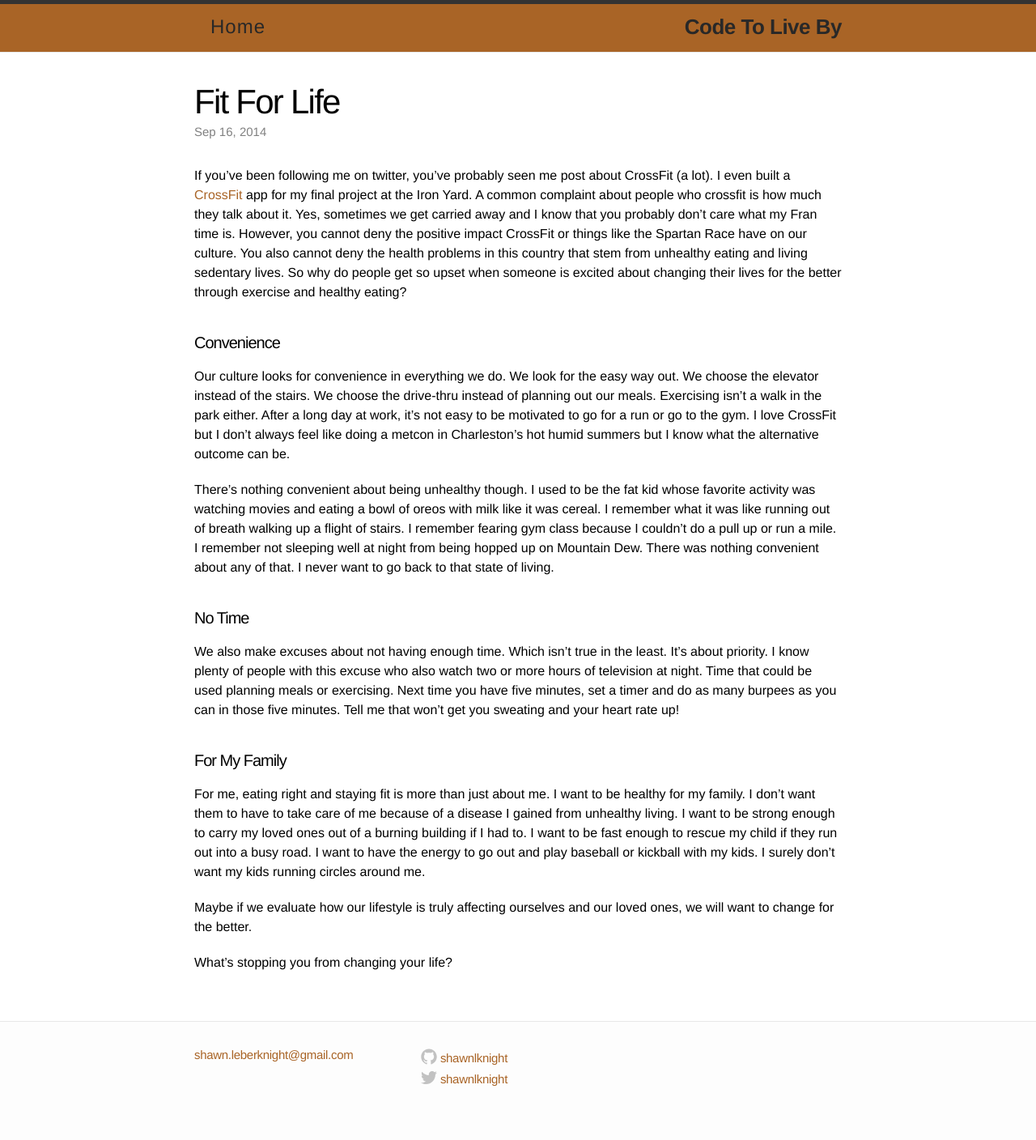
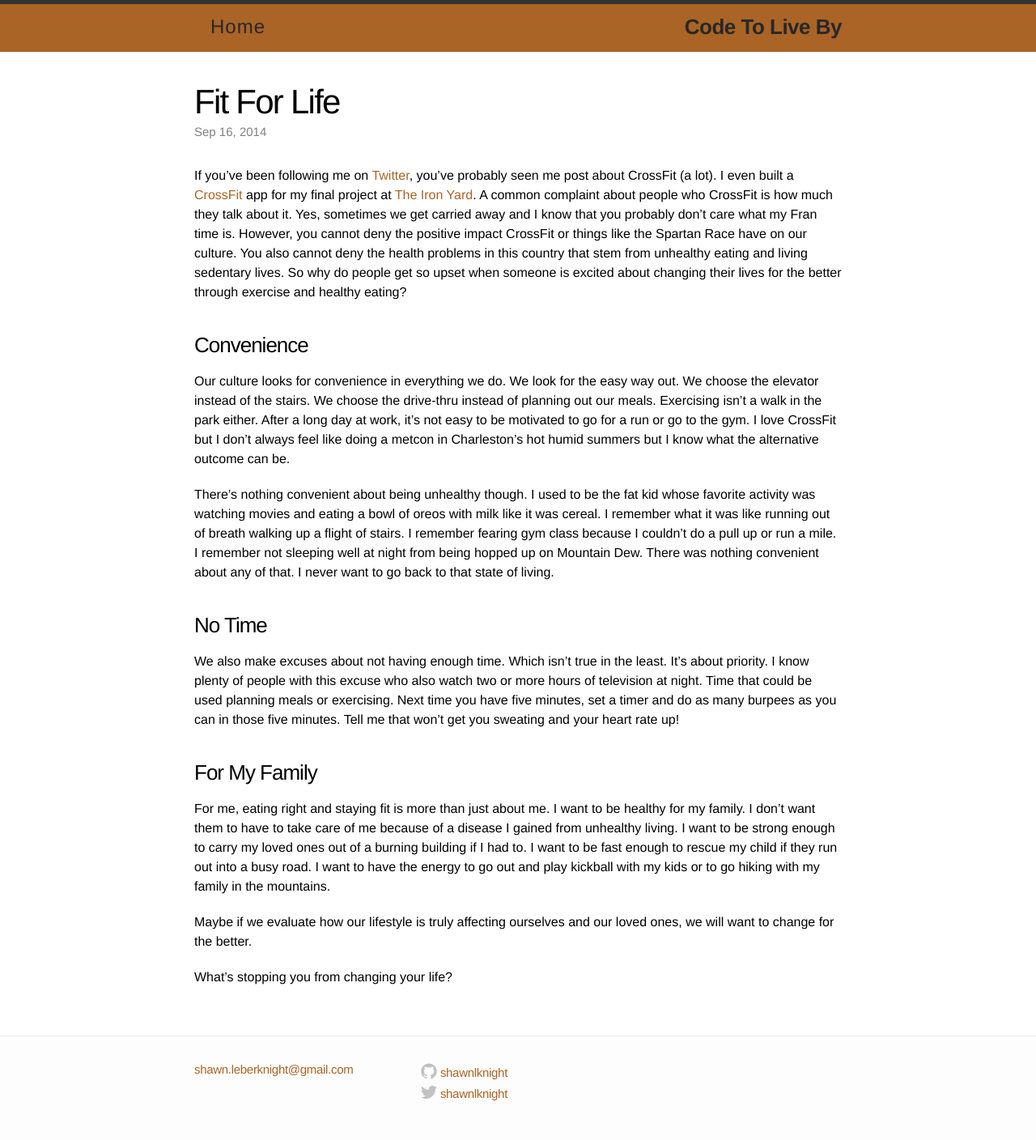
Before and after one commit to shawnlknight/blog, a Jekyll site: the page built from _posts/2014-09-16-FitForLife.markdown, in a window 1280 px wide. Shown: the whole page at 81% size. Built offline with Jekyll 4.4.1, drawn with Linux system fonts in a browser that asks for light colours.

Commit message:
Update 2014-09-16-FitForLife.markdown

```diff
--- a/_posts/2014-09-16-FitForLife.markdown
+++ b/_posts/2014-09-16-FitForLife.markdown
@@ -5,21 +5,21 @@ date:   2014-09-16
 categories: "fitness"
 ---
 
-If you’ve been following me on twitter, you’ve probably seen me post about CrossFit (a lot). I even built a [CrossFit](https://shawn-final.firebaseapp.com/#/) app for my final project at the Iron Yard. A common complaint about people who crossfit is how much they talk about it. Yes, sometimes we get carried away and I know that you probably don’t care what my Fran time is. However, you cannot deny the positive impact CrossFit or things like the Spartan Race have on our culture. You also cannot deny the health problems in this country that stem from unhealthy eating and living sedentary lives. So why do people get so upset when someone is excited about changing their lives for the better through exercise and healthy eating?
+If you’ve been following me on [Twitter](https://twitter.com/ShawnLknight), you’ve probably seen me post about CrossFit (a lot). I even built a [CrossFit](https://shawn-final.firebaseapp.com/#/) app for my final project at [The Iron Yard](http://theironyard.com/). A common complaint about people who CrossFit is how much they talk about it. Yes, sometimes we get carried away and I know that you probably don’t care what my Fran time is. However, you cannot deny the positive impact CrossFit or things like the Spartan Race have on our culture. You also cannot deny the health problems in this country that stem from unhealthy eating and living sedentary lives. So why do people get so upset when someone is excited about changing their lives for the better through exercise and healthy eating?
 
-####Convenience
+###Convenience
 
 Our culture looks for convenience in everything we do. We look for the easy way out. We choose the elevator instead of the stairs. We choose the drive-thru instead of planning out our meals. Exercising isn’t a walk in the park either. After a long day at work, it’s not easy to be motivated to go for a run or go to the gym. I love CrossFit but I don’t always feel like doing a metcon in Charleston’s hot humid summers but I know what the alternative outcome can be.
 
 There’s nothing convenient about being unhealthy though. I used to be the fat kid whose favorite activity was watching movies and eating a bowl of oreos with milk like it was cereal. I remember what it was like running out of breath walking up a flight of stairs. I remember fearing gym class because I couldn’t do a pull up or run a mile. I remember not sleeping well at night from being hopped up on Mountain Dew. There was nothing convenient about any of that. I never want to go back to that state of living.
 
-####No Time
+###No Time
 
 We also make excuses about not having enough time. Which isn’t true in the least. It’s about priority. I know plenty of people with this excuse who also watch two or more hours of television at night. Time that could be used planning meals or exercising. Next time you have five minutes, set a timer and do as many burpees as you can in those five minutes. Tell me that won’t get you sweating and your heart rate up!
 
-####For My Family
+###For My Family
 
-For me, eating right and staying fit is more than just about me. I want to be healthy for my family. I don’t want them to have to take care of me because of a disease I gained from unhealthy living. I want to be strong enough to carry my loved ones out of a burning building if I had to. I want to be fast enough to rescue my child if they run out into a busy road. I want to have the energy to go out and play baseball or kickball with my kids. I surely don’t want my kids running circles around me.
+For me, eating right and staying fit is more than just about me. I want to be healthy for my family. I don’t want them to have to take care of me because of a disease I gained from unhealthy living. I want to be strong enough to carry my loved ones out of a burning building if I had to. I want to be fast enough to rescue my child if they run out into a busy road. I want to have the energy to go out and play kickball with my kids or to go hiking with my family in the mountains.
 
 Maybe if we evaluate how our lifestyle is truly affecting ourselves and our loved ones, we will want to change for the better.
 
```
